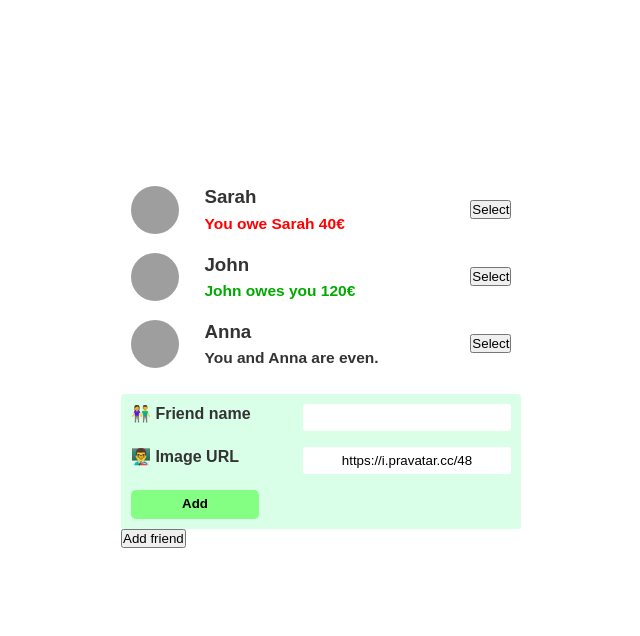
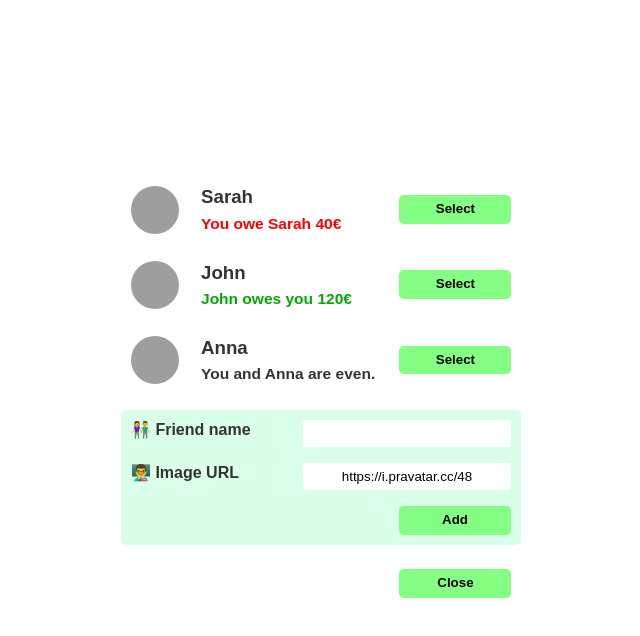
Before and after one commit to Srdjan-P/EatAndSplit, a React (Create React App) app: page / in a window 1280 px wide. Both pictures are taken after a click on the button "Add friend". Shown: the top 636 px of the page, without its empty margins (319-959 px from the left). Built offline with nearby package versions, Linux system fonts and the light colour scheme; grey boxes are pictures that could not be loaded.

Commit message:
Created a reusable component for buttons

```diff
--- a/src/App.js
+++ b/src/App.js
@@ -2,6 +2,7 @@ import { useState } from "react";
 import FormAddFriend from "./components/FormAddFriend";
 import FormSplitBill from "./components/FormSplitBill";
 import FriendsList from "./components/FriendsList";
+import Button from "./components/Button";
 
 const initialFriends = [
   {
@@ -65,7 +66,11 @@ export default function App() {
           onSelection={handleSelection}
         />
         {showAddFriend && <FormAddFriend onAddFriend={handleAddFriend} />}
-        <button onClick={handleShowAddFriend}>Add friend</button>
+        <div className="float-right" style={{ marginRight: "0.6rem" }}>
+          <Button onClick={handleShowAddFriend}>
+            {showAddFriend ? "Close" : "Add friend"}
+          </Button>
+        </div>
       </div>
       {selectedFriend && (
         <FormSplitBill
--- /dev/null
+++ b/src/components/Button.js
@@ -0,0 +1,3 @@
+export default function Button({ children, onClick }) {
+  return <button onClick={onClick}>{children}</button>;
+}
--- a/src/components/FormAddFriend.js
+++ b/src/components/FormAddFriend.js
@@ -1,4 +1,5 @@
 import { useState } from "react";
+import Button from "./Button";
 
 export default function FormAddFriend({ onAddFriend }) {
   const [name, setName] = useState("");
@@ -40,7 +41,9 @@ export default function FormAddFriend({ onAddFriend }) {
           onChange={(e) => setImage(e.target.value)}
         />
       </div>
-      <button className="btn">Add</button>
+      <div className="float-right">
+        <Button>Add</Button>
+      </div>
     </form>
   );
 }
--- a/src/components/FormSplitBill.js
+++ b/src/components/FormSplitBill.js
@@ -1,4 +1,5 @@
 import { useState } from "react";
+import Button from "./Button";
 
 export default function FormSplitBill({ selectedFriend, onSplitBill }) {
   const [bill, setBill] = useState("");
@@ -56,7 +57,9 @@ export default function FormSplitBill({ selectedFriend, onSplitBill }) {
           <option value="friend">{selectedFriend.name}</option>
         </select>
       </div>
-      <button>Split Bill</button>
+      <div className="float-right">
+        <Button>Split Bill</Button>
+      </div>
     </form>
   );
 }
--- a/src/index.css
+++ b/src/index.css
@@ -26,13 +26,14 @@ body {
   padding: 1rem;
 }
 
-.btn {
-  max-width: 8rem;
+button {
+  width: 7rem;
   border-radius: 0.3rem;
   background-color: var(--color-medium);
   line-height: 1.8rem;
   border: none;
   font-weight: bold;
+  cursor: pointer;
 }
 
 .friends-list {
@@ -45,6 +46,12 @@ body {
   justify-content: space-between;
   align-items: center;
   padding: 0.6rem;
+  margin-bottom: 0.5rem;
+  border-radius: 0.3rem;
+}
+
+.sidebar li:hover {
+  background-color: var(--color-lightest);
 }
 
 .sidebar li img {
@@ -54,7 +61,7 @@ body {
 .sidebar .friend-info {
   display: flex;
   flex-direction: column;
-  width: 15rem;
+  width: 11rem;
   gap: 0.4rem;
 }
 
@@ -75,6 +82,11 @@ body {
   background-color: var(--color-lightest);
 }
 
+.float-right {
+  display: flex;
+  justify-content: end;
+}
+
 .form-add-friend {
   background-color: var(--color-lightest);
   display: flex;
@@ -83,7 +95,8 @@ body {
   gap: 1rem;
   font-weight: 600;
   padding: 10px;
-  border-radius: 0.2rem;
+  border-radius: 0.3rem;
+  margin-bottom: 1.5rem;
 }
 
 .space-between {
@@ -102,8 +115,10 @@ body {
 .form-split-bill {
   background-color: var(--color-lightest);
   width: 25rem;
+  height: fit-content;
   padding: 2rem;
   margin-left: 1.5rem;
+  border-radius: 0.3rem;
 }
 
 .form-split-bill h2 {
```
